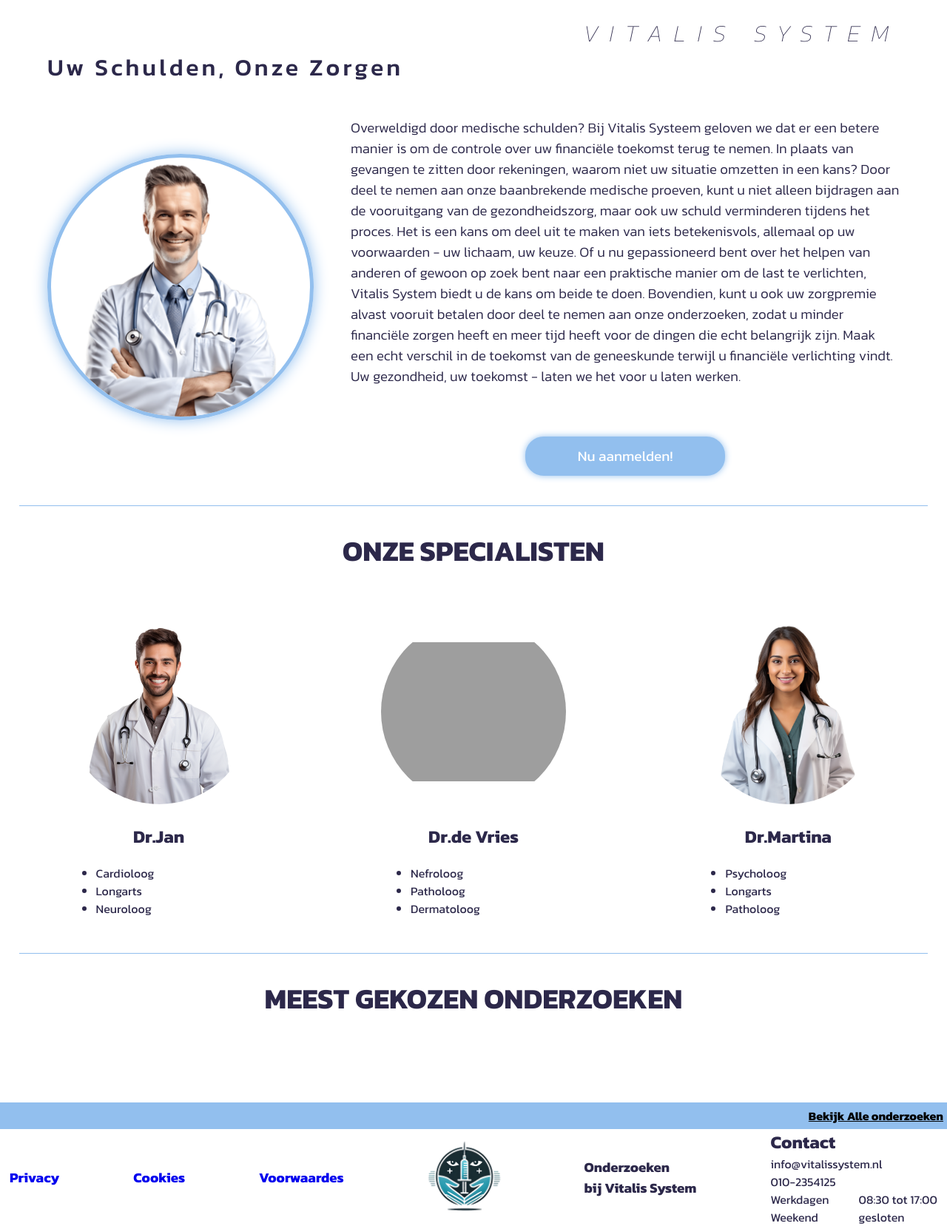
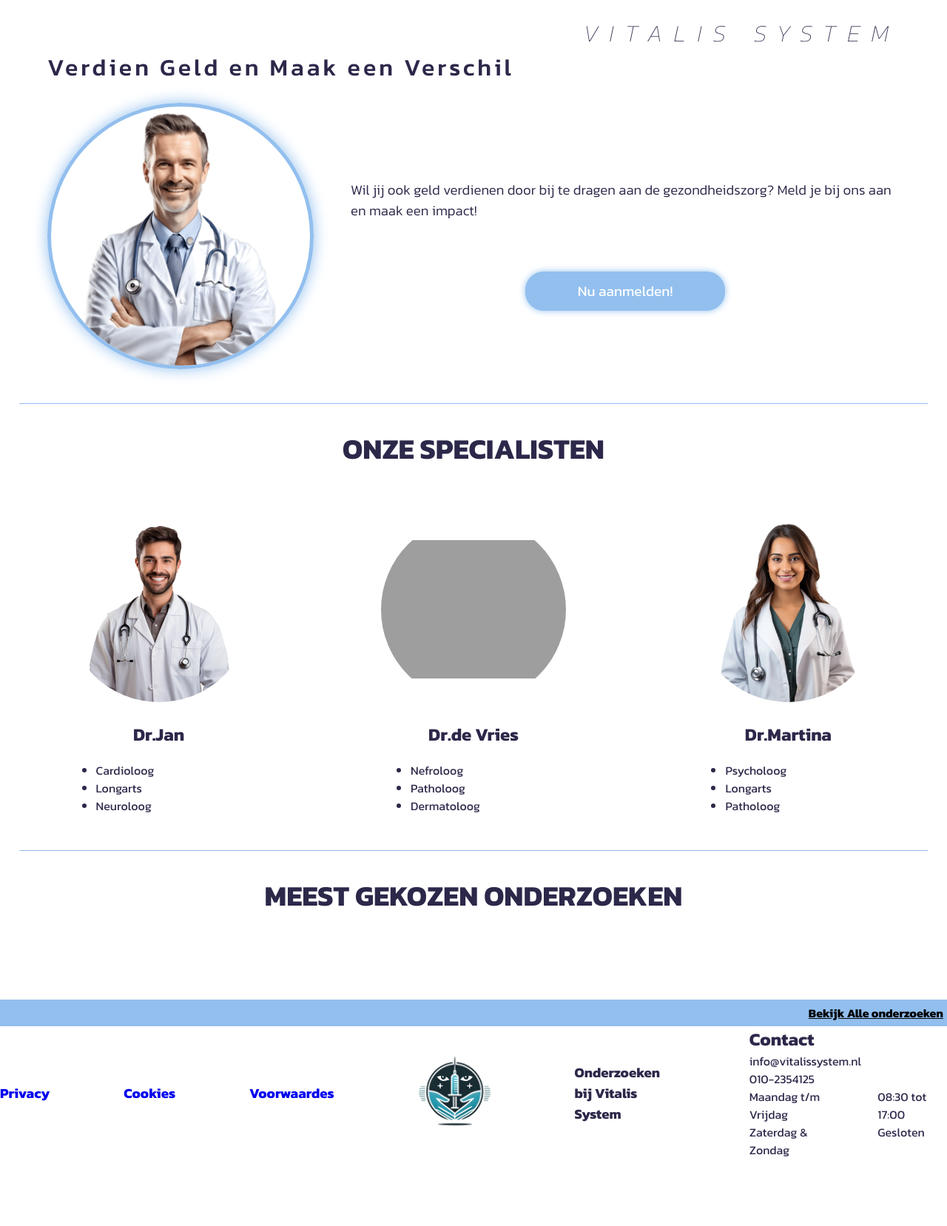
Before and after one commit to justalana/TLE1, a PHP site: page /index.php in a window 1280 px wide. Shown: the part 132-1789 px from the top of the page at 74% size. After the commit the page ends 1695 px from the top, so only its background shows below. Run offline with PHP 8.4, Linux system fonts and the light colour scheme; tables that the repository leaves empty or names only in its code hold one stand-in row (values such as "Sample post"); grey boxes are pictures that could not be loaded.

Commit message:
index tekst aangepast en onderzoeks teksten

```diff
--- a/footer.php
+++ b/footer.php
@@ -21,12 +21,12 @@
         </div>
         <div class="footer-openingstijden">
             <div>
-                <p>Werkdagen</p>
-                <p>Weekend </p>
+                <p>Maandag t/m Vrijdag</p>
+                <p>Zaterdag & Zondag </p>
             </div>
             <div>
                 <p>08:30 tot 17:00</p>
-                <p>gesloten</p>
+                <p>Gesloten</p>
             </div>
         </div>
     </div>
--- a/js/index.js
+++ b/js/index.js
@@ -15,13 +15,12 @@ title.classList.add('title');
 title.textContent = 'VITALIS SYSTEM';
 
 const headerTitle = document.createElement('h1');
-headerTitle.textContent = 'Uw Schulden, Onze Zorgen'
+headerTitle.textContent = 'Verdien Geld en Maak een Verschil'
 headerTitle.id = 'headerTitle'
 
 // Maak een p element voor de tekst
 const text = document.createElement('h3');
-text.textContent = "Overweldigd door medische schulden? Bij Vitalis Systeem geloven we dat er een betere manier is om de controle over uw financiële toekomst terug te nemen. In plaats van gevangen te zitten door rekeningen, waarom niet uw situatie omzetten in een kans? Door deel te nemen aan onze baanbrekende medische proeven, kunt u niet alleen bijdragen aan de vooruitgang van de gezondheidszorg, maar ook uw schuld verminderen tijdens het proces. Het is een kans om deel uit te maken van iets betekenisvols, allemaal op uw voorwaarden - uw lichaam, uw keuze. Of u nu gepassioneerd bent over het helpen van anderen of gewoon op zoek bent naar een praktische manier om de last te verlichten, Vitalis System biedt u de kans om beide te doen. Bovendien, kunt u ook uw zorgpremie alvast vooruit betalen door deel te nemen aan onze onderzoeken, zodat u minder financiële zorgen heeft en meer tijd heeft voor de dingen die echt belangrijk zijn. Maak een echt verschil in de toekomst van de geneeskunde terwijl u financiële verlichting vindt. Uw gezondheid, uw toekomst - laten we het voor u laten werken."
-
+text.textContent = "Wil jij ook geld verdienen door bij te dragen aan de gezondheidszorg? Meld je bij ons aan en maak een impact!"
 const aanmeldButton = document.createElement('a');
 aanmeldButton.textContent = 'Nu aanmelden!';
 aanmeldButton.href = 'register.php'
--- a/main-section-three.php
+++ b/main-section-three.php
@@ -15,7 +15,7 @@ shuffle($onderzoeken)
 <h1>MEEST GEKOZEN ONDERZOEKEN</h1>
 <div id="gekozen-onderzoeken">
 
-    <?php for ($i = 0; $i < count($onderzoeken) - 6; $i++) { ?>
+    <?php for ($i = 0; $i < count($onderzoeken) - 3; $i++) { ?>
         <div class="gekozen-onderzoek-card">
             <h2><?= $onderzoeken[$i]['experiment'] ?></h2>
             <h2>€<?= $onderzoeken[$i]['money'] ?></h2>
--- a/nav-bar.php
+++ b/nav-bar.php
@@ -7,7 +7,7 @@
         <div class="nav-bar-left">
             <img src="img/vitalislogo.png" alt="Logo">
         </div>
-        <a href="#">Over ons</a>
+        <a href="about_us.php">Over ons</a>
         <?php if (!isset($_SESSION['user'])) { ?>
         <a href="login.php" >Aanmelden</a>
         <?php }else {?>
--- a/onderzoek.php
+++ b/onderzoek.php
@@ -73,7 +73,7 @@ shuffle($onderzoeken)
     </section>
 
     <section id="alle-onderzoeken">
-        <?php for ($i = 0; $i < count($onderzoeken) - 7; $i++) { ?>
+        <?php for ($i = 0; $i < count($onderzoeken) - 4; $i++) { ?>
             <div class="gekozen-onderzoek-card">
                 <h2><?= $onderzoeken[$i]['experiment'] ?></h2>
                 <h2>€<?= $onderzoeken[$i]['money'] ?></h2>
```
Also changed, not shown: about_us.php (added, +24 -0 lines), js/alldata.json (+1 -1 lines).
